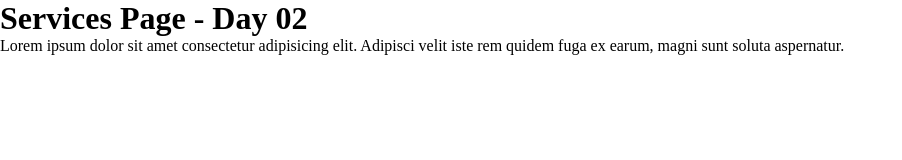
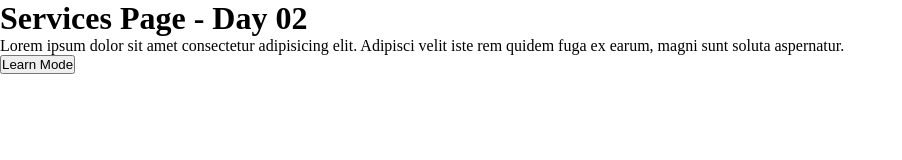
Before and after one commit to itzvikashgupta/learning-git-02, a plain HTML site: page services.html in a window 1280 px wide. Shown: the whole page, without its empty margins (0-902 px from the left). Drawn offline with Linux system fonts and the light colour scheme; a script that the page names is missing.

Commit message:
add learn more button to the services.html

```diff
--- a/services.html
+++ b/services.html
@@ -11,5 +11,6 @@
 <body>
     <h1>Services Page - Day 02</h1>
     <p>Lorem ipsum dolor sit amet consectetur adipisicing elit. Adipisci velit iste rem quidem fuga ex earum, magni sunt soluta aspernatur.</p>
+    <button>Learn Mode</button>
 </body>
 </html>
```
